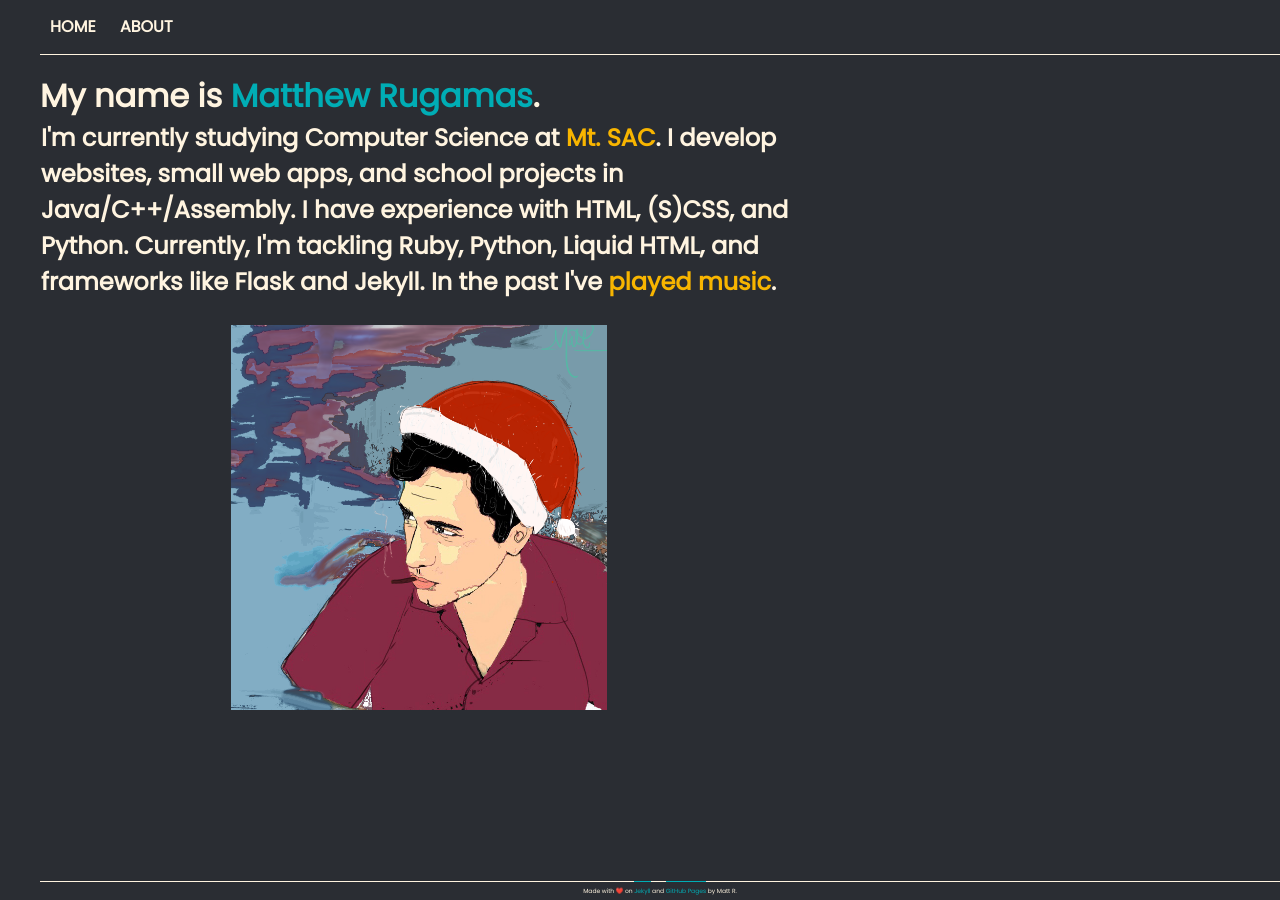
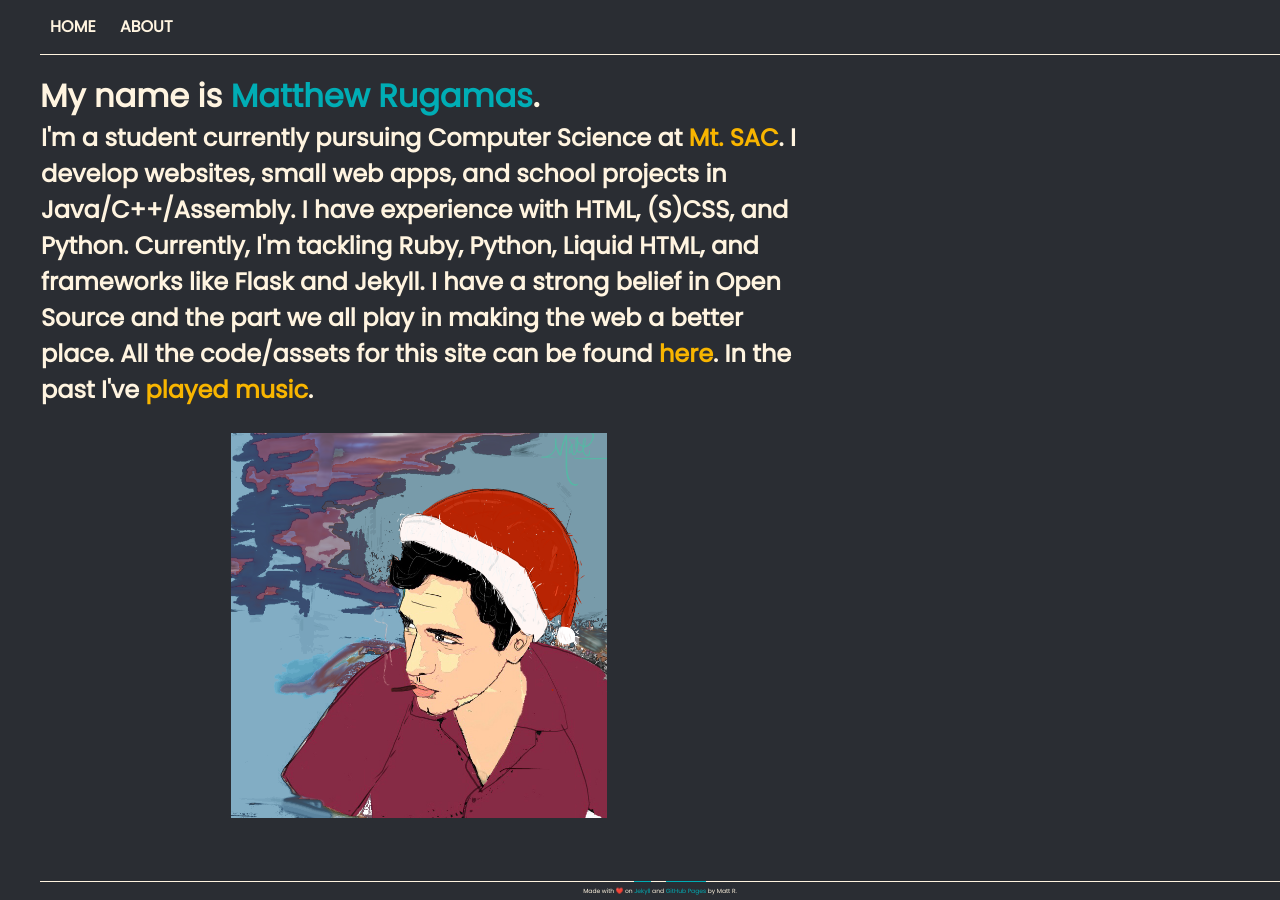
Before and after one commit to MattRugamas/mattrugamas.com, a Jekyll site: the page built from about.html, in a window 1280 px wide. Built offline with Jekyll 4.4.1, drawn with Linux system fonts in a browser that asks for light colours.

Commit message:
Modified about.html

```diff
--- a/about.html
+++ b/about.html
@@ -2,7 +2,7 @@
 title: About
 ---
 	<h1>My name is <span>Matthew Rugamas</span>.</h1>
-	<h2>I'm currently studying Computer Science at <a href="http://www.mtsac.edu/">Mt. SAC</a>. I develop websites, small web apps, and school projects in Java/C++/Assembly. I have experience with HTML, (S)CSS, and Python. Currently, I'm tackling Ruby, Python, Liquid HTML, and frameworks like Flask and Jekyll. In the past I've <a href="http://www.shamancult.bandcamp.com/">played</a> <a href="https://www.youtube.com/watch?v=d0XhHuLBBIY&feature=youtu.be">music</a>.</h2>
+	<h2>I'm a student currently pursuing Computer Science at <a href="http://www.mtsac.edu/">Mt. SAC</a>. I develop websites, small web apps, and school projects in Java/C++/Assembly. I have experience with HTML, (S)CSS, and Python. Currently, I'm tackling Ruby, Python, Liquid HTML, and frameworks like Flask and Jekyll. I have a strong belief in Open Source and the part we all play in making the web a better place. All the code/assets for this site can be found <a href="https://github.com/samagurtam/samagurtam.github.io">here</a>. In the past I've <a href="http://www.shamancult.bandcamp.com/">played</a> <a href="https://www.youtube.com/watch?v=d0XhHuLBBIY&feature=youtu.be">music</a>.</h2>
 
 <a href="http://www.twitter.com/MatthewRugamas">
 	<img id="selfie" src="{{ site.url }}/assets/img/default.PNG" alt="selfie and link to my twatter" height="385" width="376">
```
